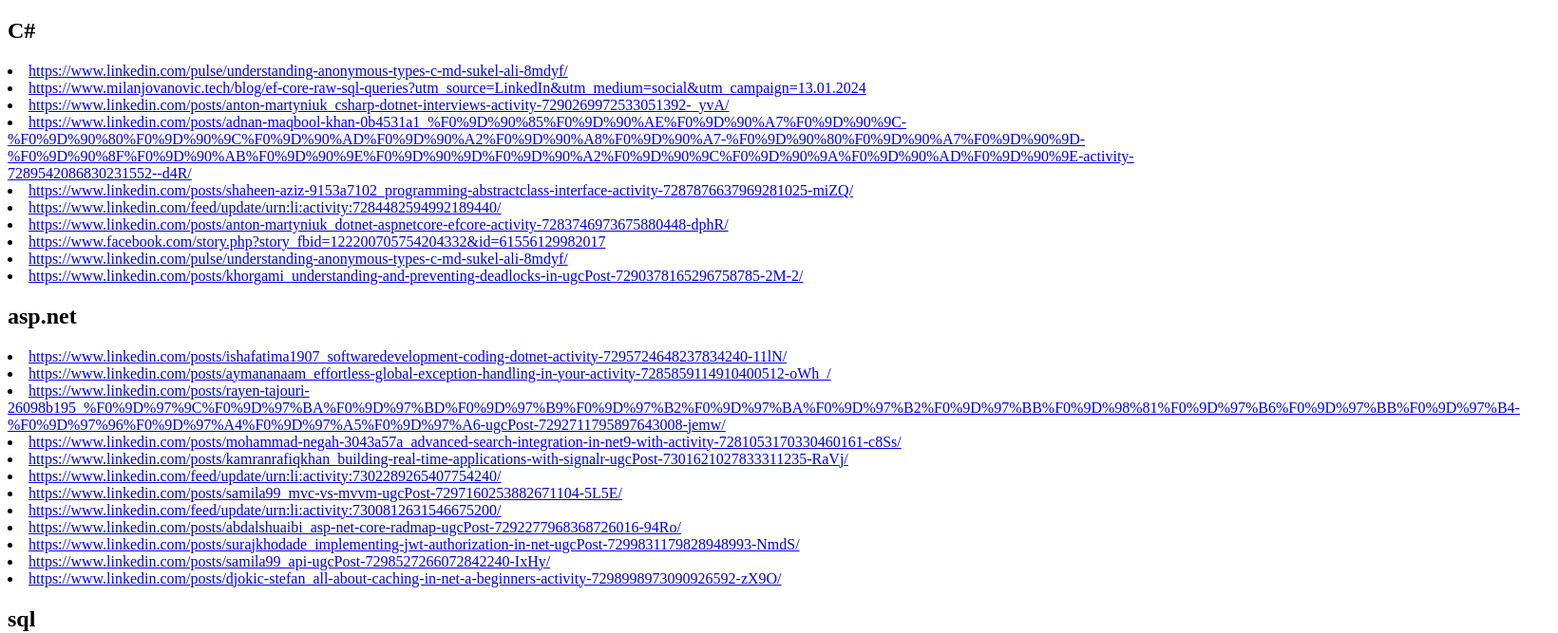
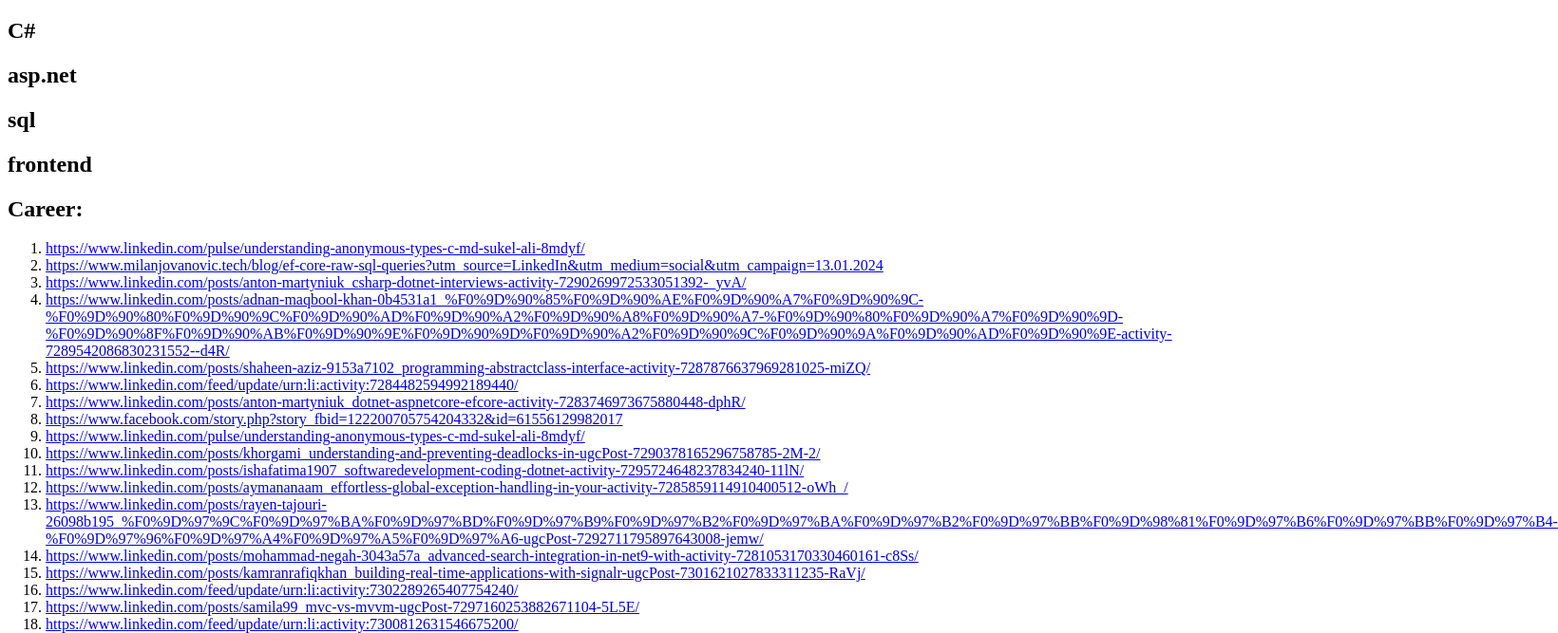
Before and after one commit to projion/tools, a plain HTML site: page txt2htmlList.html in a window 1280 px wide. Shown: the part 61-728 px from the top of the page at 95% size, 1640 px wide, since content can reach past the window. Drawn offline with Linux system fonts and the light colour scheme.

Commit message:
updated index

```diff
--- a/txt2htmlList.html
+++ b/txt2htmlList.html
@@ -17,6 +17,7 @@
                 const text = await response.text();
                 const lines = text.split('\n');
                 const contentContainer = document.getElementById('content-container');
+                let olElement = document.createElement('ol'); // Create an ordered list
 
                 lines.forEach(line => {
                     const trimmedLine = line.trim();
@@ -27,16 +28,19 @@
                         header.textContent = trimmedLine.replace("$$$$", "").trim();
                         contentContainer.appendChild(header);
                     } else if (trimmedLine) {
-                        // Create a list item with a link
+                        // Create a numbered list item with a link inside <ol>
                         const listItem = document.createElement('li');
                         const link = document.createElement('a');
                         link.href = trimmedLine;
                         link.textContent = trimmedLine;
                         link.target = "_blank"; // Open links in a new tab
                         listItem.appendChild(link);
-                        contentContainer.appendChild(listItem);
+                        olElement.appendChild(listItem);
                     }
                 });
+
+                // Append the ordered list to the content container
+                contentContainer.appendChild(olElement);
             } catch (error) {
                 console.error('Error fetching data:', error);
             }
```
